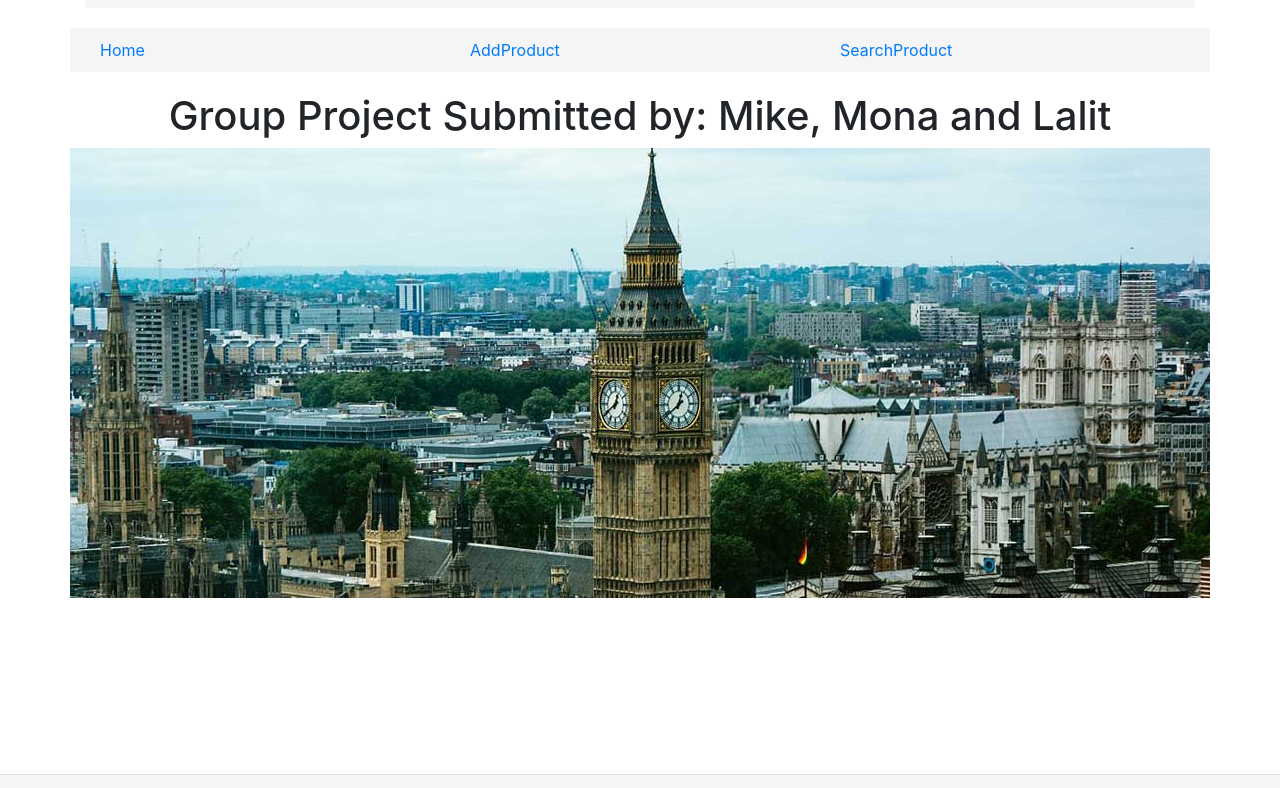
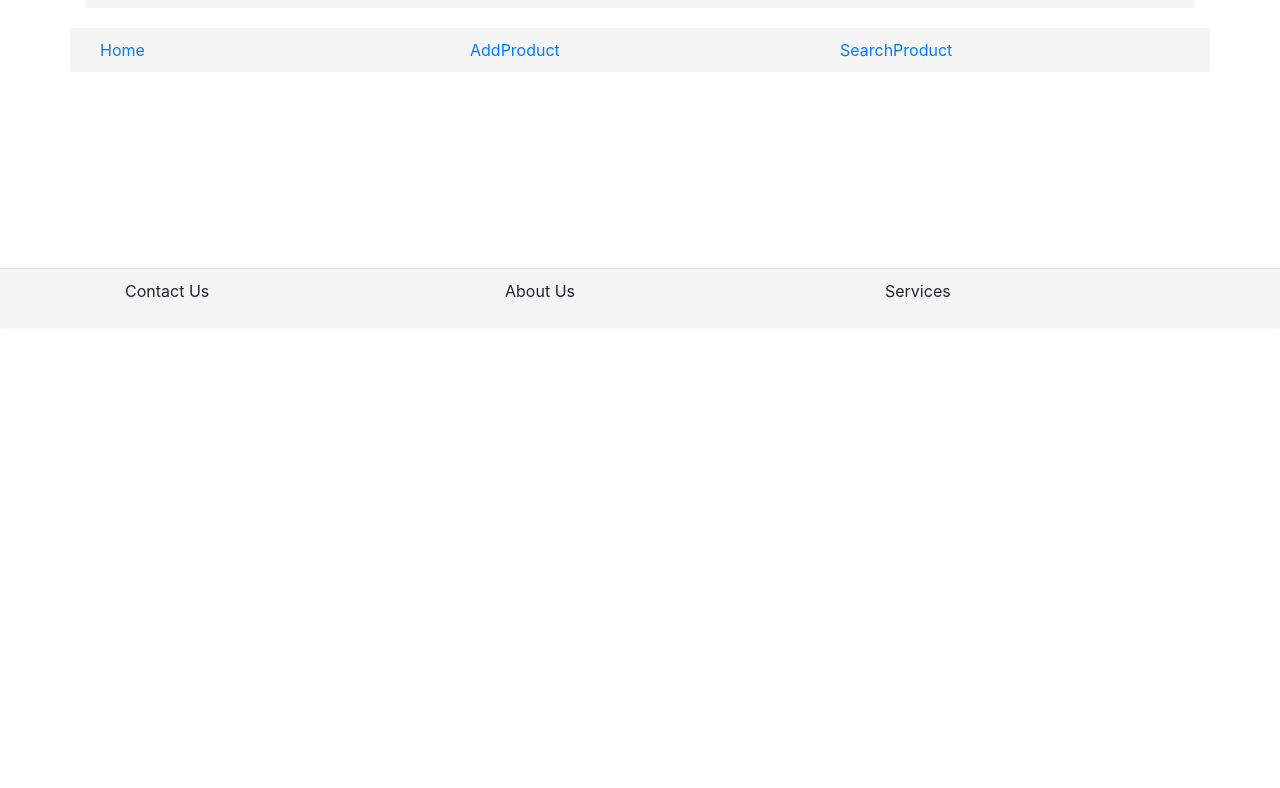
Before and after one commit to lalit774/group-project-2, an Angular app: page /#/ in a window 1280 px wide. Shown: the part 495-1283 px from the top of the page. After the commit the page ends 824 px from the top, so only its background shows below. Built offline with nearby package versions, Linux system fonts and the light colour scheme; no server answers.

Commit message:
fix html

```diff
--- a/src/app/home/home.component.html
+++ b/src/app/home/home.component.html
@@ -1,12 +1,4 @@
 <div class="conatiner">
-   <div class="row">
-     <div class="col-12 text-center">
-       <header class="entry-header">
-        <h1>Group Project Submitted by: Mike, Mona and Lalit</h1>
-        <img src="assets/img/home-header.jpg" class="img-fluid">
-       </header>
-     </div>
-   </div>
     <div class="row">
         <div class="col-6"></div>
         <div class="col-6">
```
